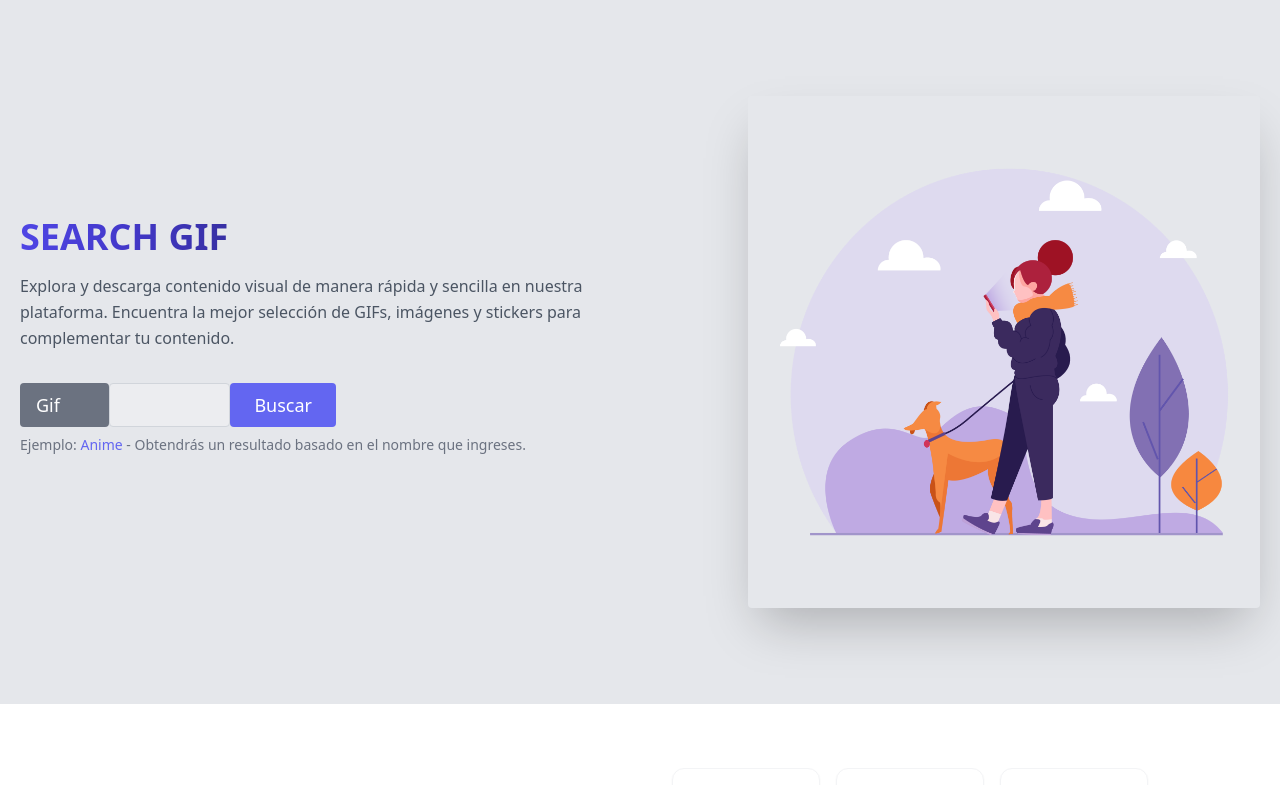
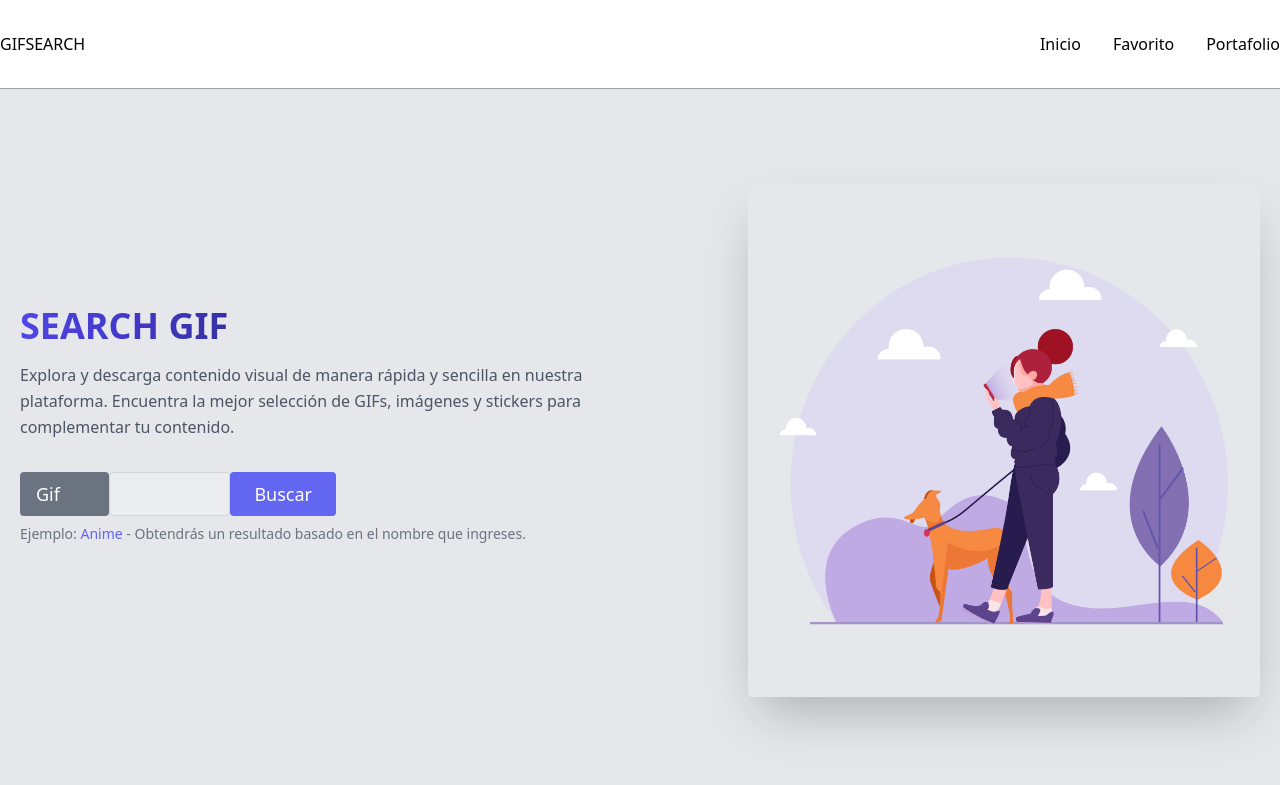
Before and after one commit to xNatzhu/SearchGif, a React (Vite) app: page / in a window 1280 px wide. Shown: the top 785 px of the page. Built offline with nearby package versions, Linux system fonts and the light colour scheme.

Commit message:
component menu

```diff
--- a/src/App.jsx
+++ b/src/App.jsx
@@ -1,10 +1,12 @@
 import './App.css'
 import Home from './components/home/home';
+import Menu from './components/menu/Menu';
 
 function App() {
 
   return (
     <>
+      <Menu/>
       <Home/>
     </>
   )
--- /dev/null
+++ b/src/components/menu/Menu.jsx
@@ -0,0 +1,87 @@
+import { useState } from "react"; // import state
+
+export default function Header() {
+  const [isNavOpen, setIsNavOpen] = useState(false); // initiate isNavOpen state with false
+
+  return (
+    <div className="flex items-center justify-between border-b border-gray-400 py-8">
+      <a href="/">
+        GIFSEARCH
+      </a>
+      <nav>
+        <section className="MOBILE-MENU flex lg:hidden">
+          <div
+            className="HAMBURGER-ICON space-y-2"
+            onClick={() => setIsNavOpen((prev) => !prev)} // toggle isNavOpen state on click
+          >
+            <span className="block h-0.5 w-8 animate-pulse bg-gray-600"></span>
+            <span className="block h-0.5 w-8 animate-pulse bg-gray-600"></span>
+            <span className="block h-0.5 w-8 animate-pulse bg-gray-600"></span>
+          </div>
+
+          <div className={isNavOpen ? "showMenuNav" : "hideMenuNav"}>
+            <div
+              className="CROSS-ICON absolute top-0 right-0 px-8 py-8"
+              onClick={() => setIsNavOpen(false)} // change isNavOpen state to false to close the menu
+            >
+              <svg
+                className="h-8 w-8 text-gray-600"
+                viewBox="0 0 24 24"
+                fill="none"
+                stroke="currentColor"
+                strokeWidth="2"
+                strokeLinecap="round"
+                strokeLinejoin="round"
+              >
+                <line x1="18" y1="6" x2="6" y2="18" />
+                <line x1="6" y1="6" x2="18" y2="18" />
+              </svg>
+            </div>
+            <ul className="MENU-LINK-MOBILE-OPEN flex flex-col items-center justify-between min-h-[250px]">
+              <li className="border-b border-gray-400 my-8 uppercase">
+                <a href="/about">Inicio</a>
+              </li>
+              <li className="border-b border-gray-400 my-8 uppercase">
+                <a href="/portfolio">Favorito</a>
+              </li>
+              <li className="border-b border-gray-400 my-8 uppercase">
+                <a href="/contact">Portafolio</a>
+              </li>
+            </ul>
+          </div>
+        </section>
+
+        <ul className="DESKTOP-MENU hidden space-x-8 lg:flex">
+          <li>
+            <a href="/about">Inicio</a>
+          </li>
+          <li>
+            <a href="/portfolio">Favorito</a>
+          </li>
+          <li>
+            <a href="/contact">Portafolio</a>
+          </li>
+        </ul>
+      </nav>
+      <style>{`
+      .hideMenuNav {
+        display: none;
+      }
+      .showMenuNav {
+        display: block;
+        position: absolute;
+        width: 100%;
+        height: 100vh;
+        top: 0;
+        left: 0;
+        background: white;
+        z-index: 10;
+        display: flex;
+        flex-direction: column;
+        justify-content: space-evenly;
+        align-items: center;
+      }
+    `}</style>
+    </div>
+  );
+}
```
